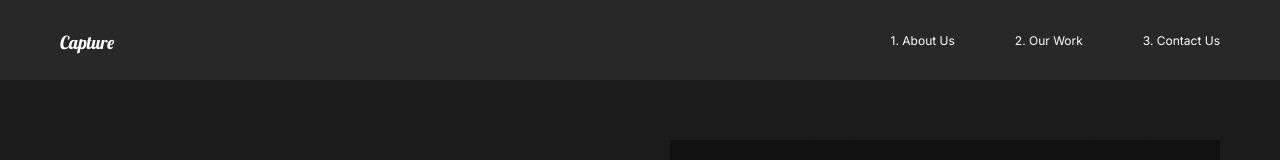
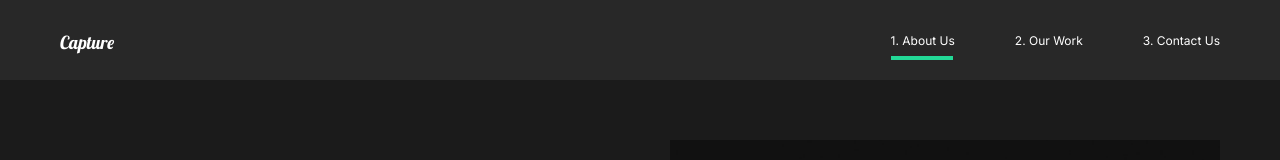
Before and after one commit to enesimona/capture, a React (Create React App) app: page / in a window 1280 px wide. Shown: the top 160 px of the page. Built offline with nearby package versions, Linux system fonts and the light colour scheme.

Commit message:
deploy to github pages

```diff
--- a/src/components/Nav.js
+++ b/src/components/Nav.js
@@ -1,8 +1,11 @@
 import React from "react";
 import styled from "styled-components";
 import { Link, NavLink } from "react-router-dom";
+import { motion } from "framer-motion";
+import { useLocation } from "react-router-dom";
 
 const Nav = () => {
+  const { pathname } = useLocation();
   return (
     <StyledNav>
       <h1>
@@ -13,12 +16,27 @@
       <ul>
         <li>
           <Link to="/">1. About Us</Link>
+          <Line
+            transition={{ duration: 0.75 }}
+            initial={{ width: "0%" }}
+            animate={{ width: pathname === "/" ? "50%" : "0%" }}
+          />
         </li>
         <li>
           <Link to="/work">2. Our Work</Link>
+          <Line
+            transition={{ duration: 0.75 }}
+            initial={{ width: "0%" }}
+            animate={{ width: pathname === "/work" ? "50%" : "0%" }}
+          />
         </li>
         <li>
           <Link to="/contact">3. Contact Us</Link>
+          <Line
+            transition={{ duration: 0.75 }}
+            initial={{ width: "0%" }}
+            animate={{ width: pathname === "/contact" ? "50%" : "0%" }}
+          />
         </li>
       </ul>
     </StyledNav>
@@ -72,4 +90,16 @@
   }
 `;
 
+const Line = styled(motion.div)`
+  height: 0.3rem;
+  background: #23d997;
+  /* width: 100%; */
+  position: absolute;
+  bottom: -80%;
+  /* left: 60%; */
+  @media (max-width: 1000px) {
+    left: 0%;
+  }
+`;
+
 export default Nav;
```
Also changed, not shown: package.json (+7 -1 lines), 1 other file (tests, documents, lock files or other folders).
